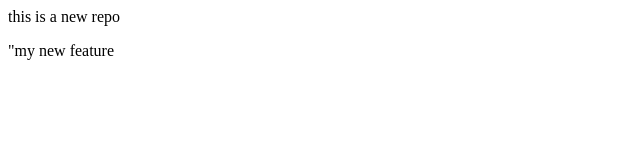
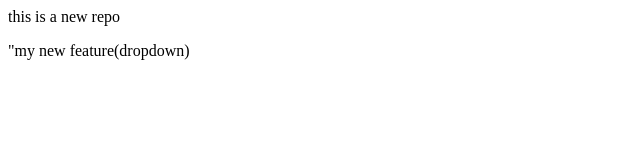
Before and after one commit to Arunansha/new-file, a plain HTML site: page index.html in a window 1280 px wide. Shown: the full height of the page, 0-640 px from the left. Drawn offline with Linux system fonts and the light colour scheme.

```diff
--- a/index.html
+++ b/index.html
@@ -1,2 +1,2 @@
 <p>this is a new repo</p>
-<p>"my new feature</p>
+<p>"my new feature(dropdown)</p>
```
